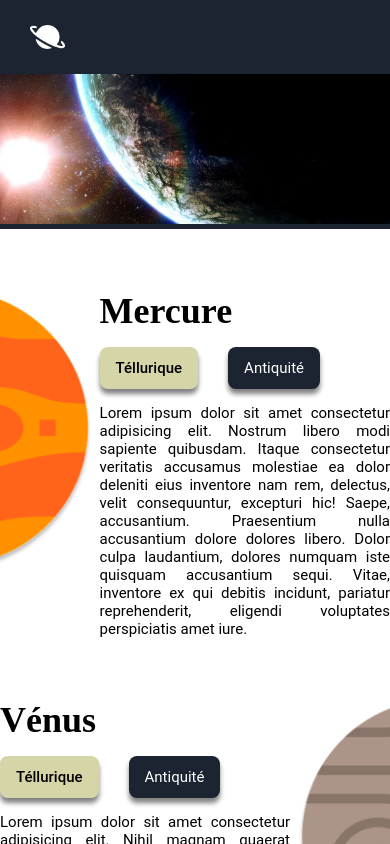
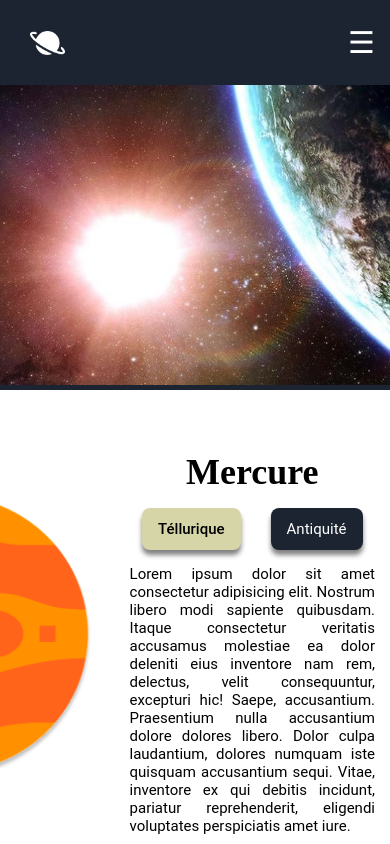
Before and after one commit to Gizmal/LesPlanetes, a plain HTML site: page index.html in a window 390 px wide. Shown: the top 844 px of the page. Drawn offline with Linux system fonts and the light colour scheme.

Commit message:
Finalisation de la journée

```diff
--- a/index.html
+++ b/index.html
@@ -25,8 +25,9 @@
                 <li><a href="">Uranus</a></li>
                 <li><a href="">Neptune</a></li>
             </ul>
+            <p class="miniMenu">☰</p>
         </nav>
-        <img src="./src/img/Intro.png" alt="Image vue de la lune">
+        <img src="./src/img/Intro.png" alt="Image vue de la lune" class="intro">
     </header>
     <main>
         <article>
--- a/webfiles/css/sass/style.scss
+++ b/webfiles/css/sass/style.scss
@@ -43,9 +43,13 @@ header {
                 }
             }
         }
+
+        .miniMenu {
+            display: none;
+        }
     }
 
-    img {
+    .intro {
         width: 100%;
         height: 300px;
         object-fit: cover;
@@ -258,7 +262,6 @@ footer {
     header {
         nav {
             padding-left: 2rem;
-            justify-content: flex-start;
 
             img {
                 width: 35px;
@@ -268,12 +271,20 @@ footer {
             ul {
                 display: none;
             }
+
+            .miniMenu {
+                font-size: 2rem;
+                padding-right: 1rem;
+                color: white;
+                display: inline;
+            }
         }
 
-        img {
+        .intro {
             width: 100%;
-            height: 150px;
+            height: 300px;
             object-fit: cover;
+            object-position: -200px 0;
         }
     }
 
@@ -308,13 +319,22 @@ footer {
             display: flex;
             margin-top: 61px;
 
+            img{
+                margin-top: 3rem;
+            }
+
             &:nth-of-type(2n) {
                 flex-direction: row-reverse;
 
                 img {
                     width: 100px;
-                    object-fit:cover;
+                    object-fit: cover;
                     object-position: left top;
+                }
+
+                .section {
+                    margin-left: 1rem;
+                    margin-right: 2rem;
                 }
             }
 
@@ -323,16 +343,27 @@ footer {
 
                 img {
                     margin-left: -200px;
-                    margin-right: 0;
                 }
 
-
-                img {
-                    width: 300px;
-                    height: 284px;
+                .section {
+                    margin-left: 2rem;
+                    margin-right: 1rem;
                 }
             }
 
+            .section {
+
+                h2 {
+                    text-align: center;
+                }
+
+                .composition {
+                    justify-content: center;
+                }
+            }
+        }
+        .ceinture {
+            display: none;
         }
     }
 }
```
Also changed, not shown: webfiles/css/style.css, 1 other file.
